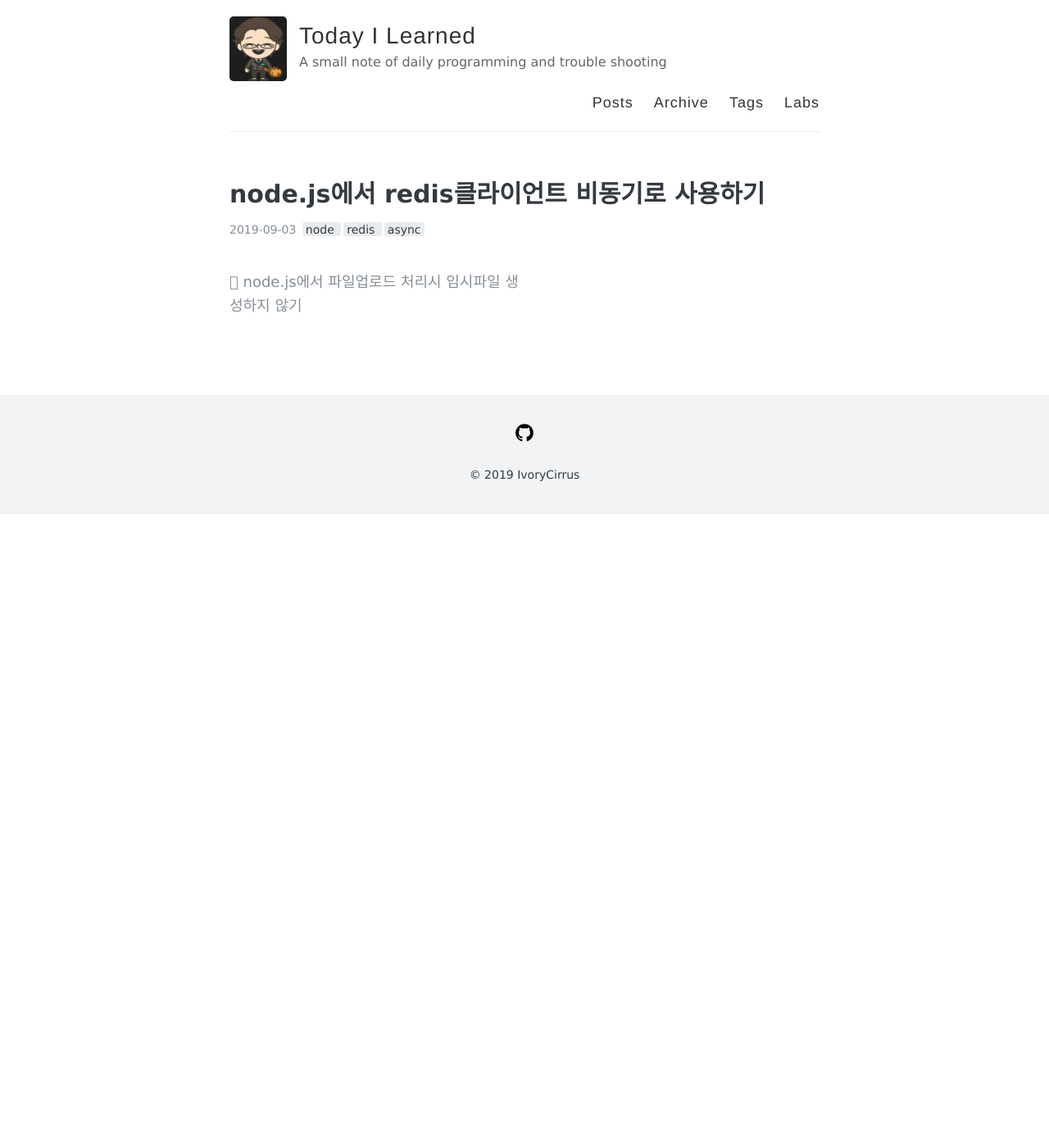
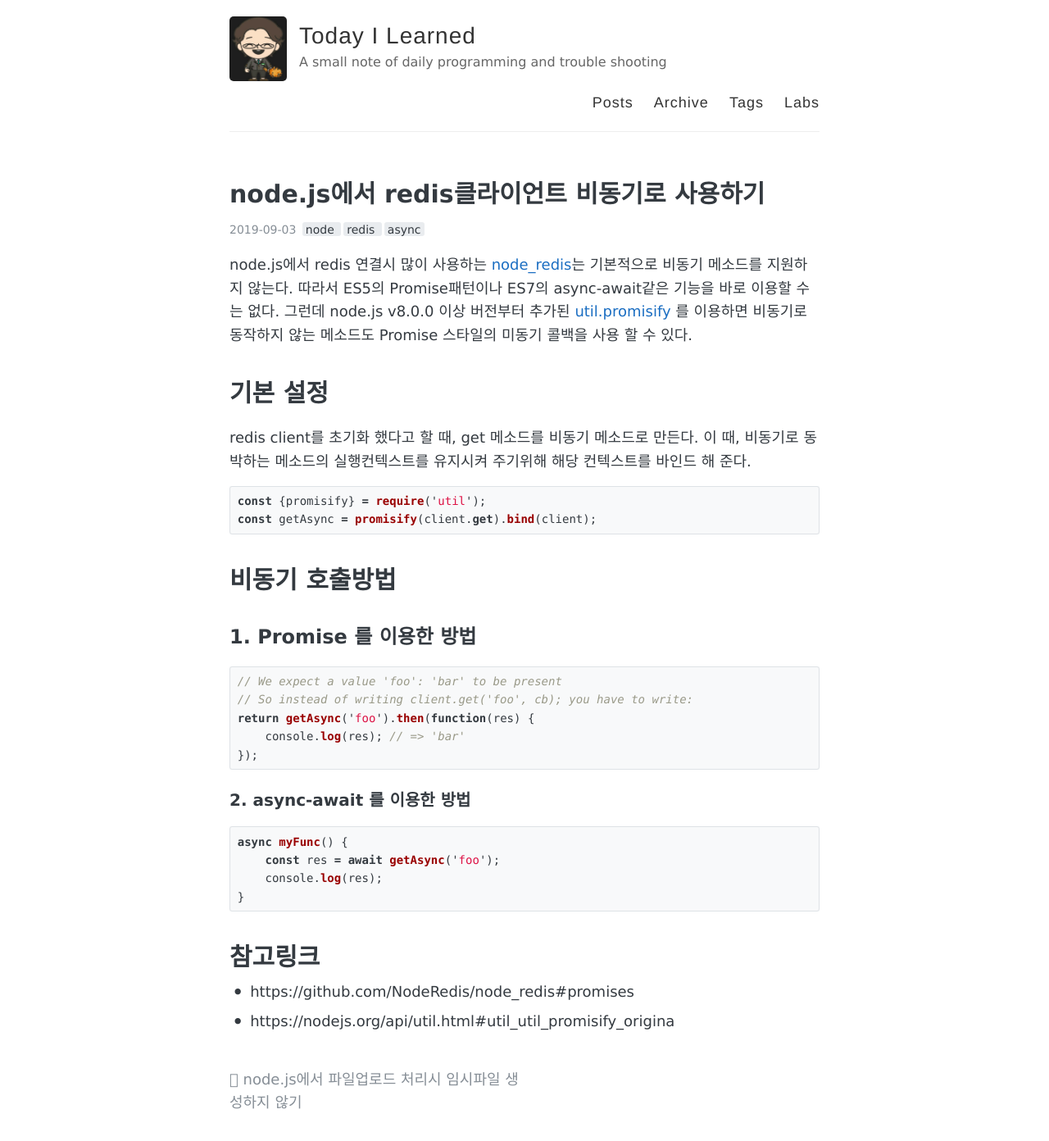
Before and after one commit to ivorycirrus/TIL, a Jekyll site: the page built from _posts/2019-09-03-node-redis-async.md, in a window 1280 px wide and 1400 px high. Shown: the top 1392 px of the window at 82% size. Built offline with Jekyll 4.4.1, drawn with Linux system fonts in a browser that asks for light colours; comment, search, counter and statistics services are not loaded.

Commit message:
post > node redis async

````diff
--- a/_posts/2019-09-03-node-redis-async.md
+++ b/_posts/2019-09-03-node-redis-async.md
@@ -4,3 +4,39 @@ title: "node.js에서 redis클라이언트 비동기로 사용하기"
 tags: [node, redis, async]
 comments: true
 ---
+
+node.js에서 redis 연결시 많이 사용하는 [node_redis](https://github.com/NodeRedis/node_redis)는 기본적으로 비동기 메소드를 지원하지 않는다. 따라서 ES5의 Promise패턴이나 ES7의 async-await같은 기능을 바로 이용할 수는 없다. 그런데 node.js v8.0.0 이상 버전부터 추가된 [util.promisify](https://nodejs.org/api/util.html#util_util_promisify_original) 를 이용하면 비동기로 동작하지 않는 메소드도 Promise 스타일의 미동기 콜백을 사용 할 수 있다.
+
+# 기본 설정
+
+redis client를 초기화 했다고 할 때, get 메소드를 비동기 메소드로 만든다. 이 때, 비동기로 동박하는 메소드의 실행컨텍스트를 유지시켜 주기위해 해당 컨텍스트를 바인드 해 준다.
+
+```javascript
+const {promisify} = require('util');
+const getAsync = promisify(client.get).bind(client);
+```
+
+# 비동기 호출방법
+
+## 1. Promise 를 이용한 방법
+
+```javascript
+// We expect a value 'foo': 'bar' to be present
+// So instead of writing client.get('foo', cb); you have to write:
+return getAsync('foo').then(function(res) {
+    console.log(res); // => 'bar'
+});
+```
+
+### 2. async-await 를 이용한 방법
+```javascript
+async myFunc() {
+    const res = await getAsync('foo');
+    console.log(res);
+}
+```
+
+# 참고링크
+
+* https://github.com/NodeRedis/node_redis#promises
+* https://nodejs.org/api/util.html#util_util_promisify_origina
````
